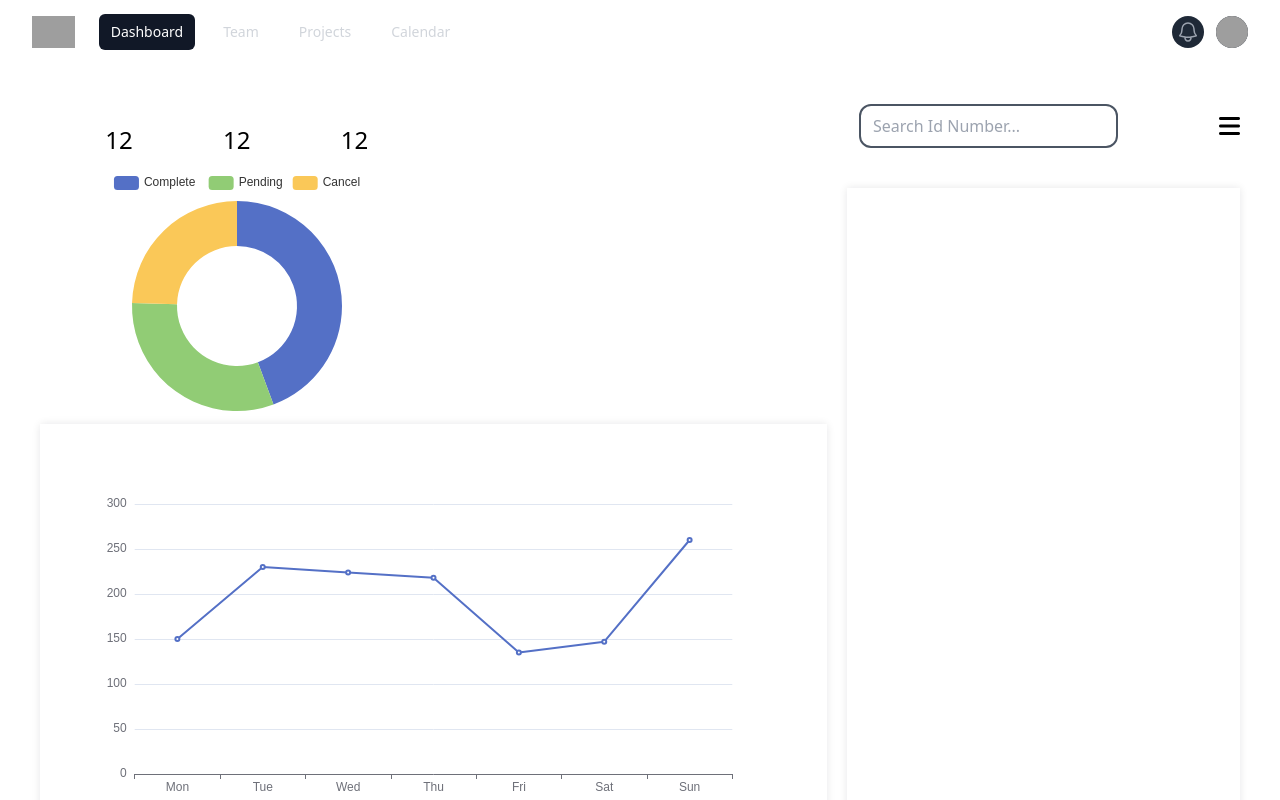
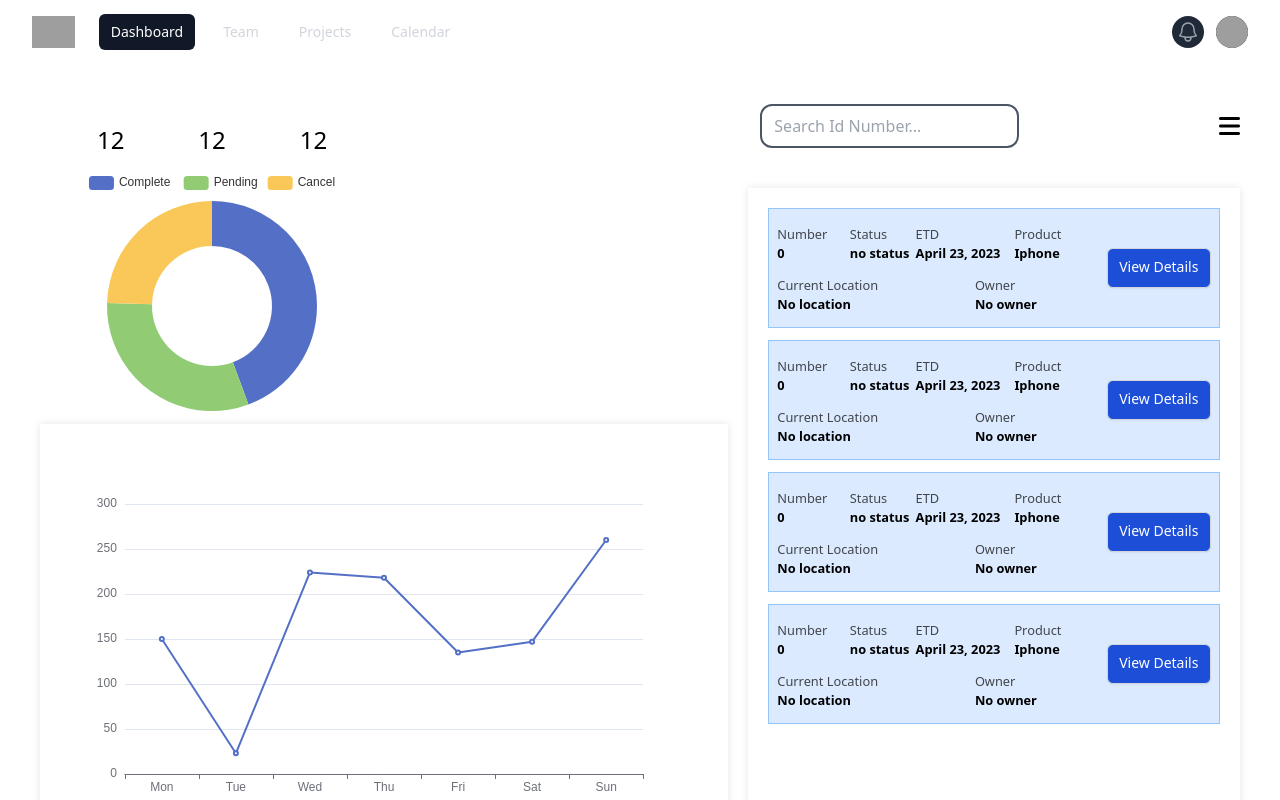
Before and after one commit to JavoxirJava/logistc-fron, a React (Create React App) app: page / in a window 1280 px wide. Shown: the top 800 px of the page. Built offline with nearby package versions, Linux system fonts and the light colour scheme; grey boxes are pictures that could not be loaded.

Commit message:
salom
Signed-off-by: Abdulazizsaidovcode <Abdulazizbey5@gmail.com>

```diff
--- /dev/null
+++ b/src/components/Dashboard/card/index.jsx
@@ -0,0 +1,47 @@
+import React from 'react';
+
+function DashboardProductCard({className, number, status, etd, product, currentLocation, owner}) {
+    return (
+        <div className={`flex mb-3 border border-blue-300 w-full h-[120px] bg-blue-100 ${className}`}>
+            <div className='card-col w-11/12 pt-4 ps-2'>
+                <div className='h-3/6 card-col-row w-full flex'>
+                    <div className='w-[22%]'>
+                        <p className='opacity-70'>Number</p>
+                        <p className='font-bold'>{number ? number : 0}</p>
+                    </div>
+                    <div className='w-[20%]'>
+                        <p className='opacity-70'>Status</p>
+                        <p className='font-bold'>{status ? status : 'no status'}</p>
+                    </div>
+                    <div className='w-[30%]'>
+                        <p className='opacity-70'>ETD</p>
+                        <p className='font-bold'>{etd ? etd : "April 23, 2023"}</p>
+                    </div>
+                    <div className='w-[26%]'>
+                        <p className='opacity-70'>Product</p>
+                        <p className='font-bold'>{product ? product : "Iphone"}</p>
+                    </div>
+                </div>
+                <div className='h-3/6 card-col-row w-full flex'>
+                    <div className='w-[60%]'>
+                        <p className='opacity-70'>Current  Location</p>
+                        <p className='font-bold'>{currentLocation ? currentLocation : "No location"}</p>
+                    </div>
+                    <div className='w-[40%]'>
+                        <p className='opacity-70'>Owner</p>
+                        <p className='font-bold'>{owner ? owner : "No owner"}</p>
+                    </div>
+                </div>
+            </div>
+            <div className='card-col w-3/12 flex justify-center my-auto h-10 pr-2'>
+                <button
+                    className="inline-flex justify-center w-40 rounded-md border border-gray-300 shadow-sm py-2 bg-blue-700 text-sm font-medium text-white"
+                >
+                    View Details
+                </button>
+            </div>
+        </div>
+    );
+}
+
+export default DashboardProductCard;
--- a/src/components/Dashboard/index.jsx
+++ b/src/components/Dashboard/index.jsx
@@ -1,10 +1,11 @@
-import Circle from "./statistics/cercle";
-import LineChart from "./statistics/totop";
+import DashboardProductCard from "./card";
+import Circle from "./statistics/cerclestatistic";
+import LineChart from "./statistics/linestatistic";
 
 function Dashboard() {
     return (
         <div className="w-full flex lg:flex-row flex-col md:px-10 sd:px-5 px-2 md:py-10 py-5">
-            <div className="lg:w-8/12 w-full">
+            <div className="lg:w-7/12 w-full">
                 <div className="h-[320px] md:w-6/12 ">
                     <Circle />
                 </div>
@@ -12,7 +13,7 @@ function Dashboard() {
                     <LineChart />
                 </div>
             </div>
-            <div className="lg:w-4/12 w-full lg:ml-5 lg:mt-0 mt-7">
+            <div className="lg:w-5/12 w-full lg:ml-5 lg:mt-0 mt-7">
                 <div className="mb-10 flex items-center">
                     <div className="flex justify-between w-full px-3">
                         <input
@@ -27,6 +28,10 @@ function Dashboard() {
                     <i class="fa-solid fa-bars text-2xl"></i>
                 </div>
                 <div className="w-full h-screen all-shadow p-5">
+                    <DashboardProductCard />
+                    <DashboardProductCard />
+                    <DashboardProductCard />
+                    <DashboardProductCard />
                 </div>
             </div>
         </div>
--- a/src/components/Dashboard/statistics/totop.jsx
+++ b/src/components/Dashboard/statistics/linestatistic/index.jsx
@@ -12,7 +12,7 @@ function LineChart() {
     },
     series: [
       {
-        data: [150, 230, 224, 218, 135, 147, 260],
+        data: [150, 23, 224, 218, 135, 147, 260],
         type: 'line'
       }
     ]
```
Also changed, not shown: src/components/Dashboard/statistics/cerclestatistic/index.jsx (renamed from src/components/Dashboard/statistics/cercle.jsx).
